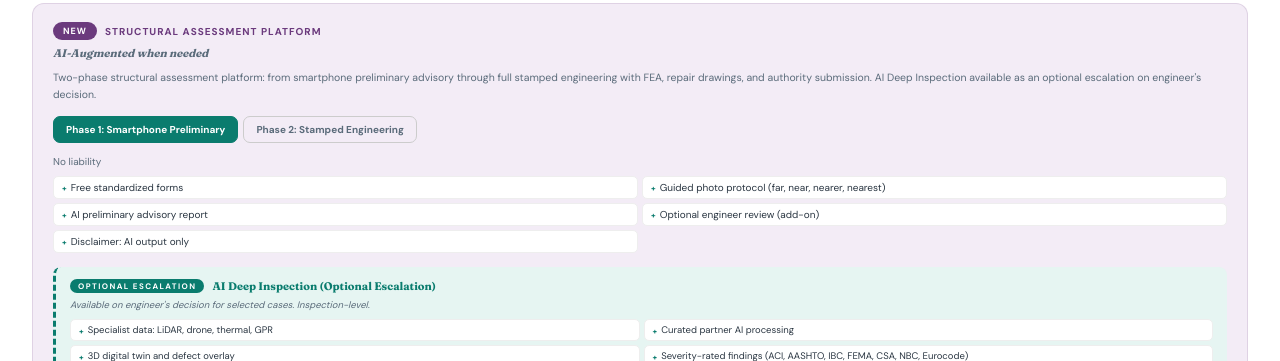
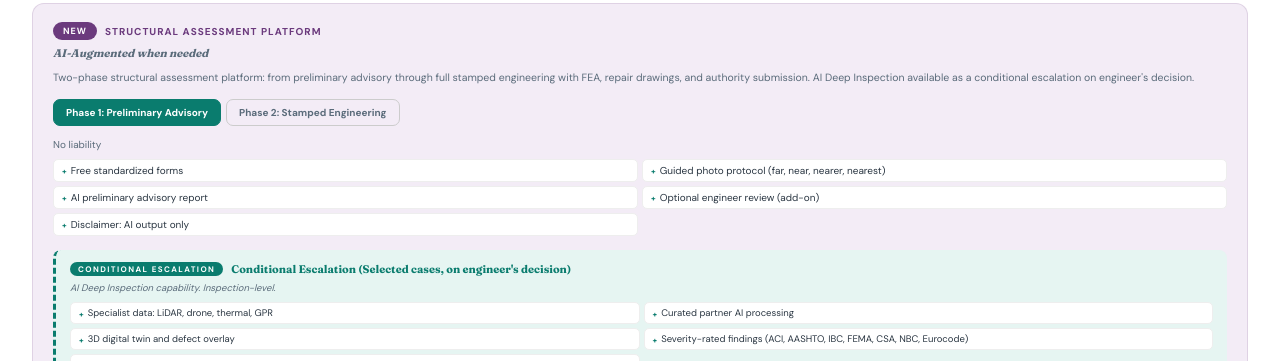
Before and after one commit to talihyounes/istructural-website, a React (Create React App) app: page / in a window 1280 px wide. Both pictures are taken after a click on the element "Design & Consultancy". Shown: the part 430-791 px from the top of the page. Built offline with nearby package versions, Linux system fonts and the light colour scheme.

Commit message:
Update App.jsx

```diff
--- a/src/App.jsx
+++ b/src/App.jsx
@@ -146,7 +146,7 @@ const tC={"Damage AI":P.coral,Platform:P.teal,Adjacent:P.gold,Processing:P.s1,Ha
 
 // ── PHASES (restructured: 2 phases + optional AI Deep Inspection escalation) ──
 const phases = [
-  {id:"p1",label:"Phase 1",title:"Smartphone Preliminary",price:"",liability:"No liability",color:P.s3,
+  {id:"p1",label:"Phase 1",title:"Preliminary Advisory",price:"",liability:"No liability",color:P.s3,
    items:["Free standardized forms","Guided photo protocol (far, near, nearer, nearest)","AI preliminary advisory report","Optional engineer review (add-on)","Disclaimer: AI output only"]},
   {id:"p2",label:"Phase 2",title:"Stamped Engineering",price:"",liability:"Full PE stamp + PI",color:P.redD,
    items:["FEA (ETABS, SAP2000, CSiBridge)","Full load + capacity calculations","Repair drawings (AutoCAD, Revit)","Material specs + construction sequence","Authority submission package"]},
@@ -154,7 +154,8 @@ const phases = [
 
 // ── OPTIONAL AI DEEP INSPECTION (escalation, available on engineer's decision) ──
 const aiDeepInspection = {
-  title:"AI Deep Inspection (Optional Escalation)",
+  title:"Conditional Escalation (Selected cases, on engineer's decision)",
+  subtitle:"AI Deep Inspection capability",
   liability:"Inspection-level",
   items:["Specialist data: LiDAR, drone, thermal, GPR","Curated partner AI processing","3D digital twin and defect overlay","Severity-rated findings (ACI, AASHTO, IBC, FEMA, CSA, NBC, Eurocode)","Detailed inspection dossier"],
 };
@@ -461,7 +462,7 @@ export default function App(){
             <div style={{fontSize:10,fontWeight:700,color:P.s2,letterSpacing:1,textTransform:"uppercase"}}>Structural Assessment Platform</div>
           </div>
           <div style={{fontSize:11,color:P.slate,fontStyle:"italic",fontFamily:"'Fraunces',serif",marginBottom:10}}>AI-Augmented when needed</div>
-          <div style={{fontSize:10.5,color:P.slate,lineHeight:1.6,marginBottom:12}}>Two-phase structural assessment platform: from smartphone preliminary advisory through full stamped engineering with FEA, repair drawings, and authority submission. AI Deep Inspection available as an optional escalation on engineer's decision.</div>
+          <div style={{fontSize:10.5,color:P.slate,lineHeight:1.6,marginBottom:12}}>Two-phase structural assessment platform: from preliminary advisory through full stamped engineering with FEA, repair drawings, and authority submission. AI Deep Inspection available as a conditional escalation on engineer's decision.</div>
 
           {/* Phase tabs */}
           <div style={{display:"flex",gap:5,marginBottom:12}}>
@@ -478,13 +479,13 @@ export default function App(){
             </div>
           )}
 
-          {/* Optional AI Deep Inspection callout (always visible below active phase) */}
+          {/* Conditional Escalation callout (AI Deep Inspection, always visible below active phase) */}
           <div style={{marginTop:14,padding:"12px 14px",borderRadius:8,background:P.s3L,borderLeft:`3px dashed ${P.s3}`}}>
-            <div style={{display:"flex",alignItems:"center",gap:8,marginBottom:6}}>
-              <span style={{fontSize:8,fontWeight:700,letterSpacing:1.4,color:P.white,background:P.s3,padding:"2px 8px",borderRadius:10,textTransform:"uppercase"}}>Optional Escalation</span>
+            <div style={{display:"flex",alignItems:"center",gap:8,marginBottom:6,flexWrap:"wrap"}}>
+              <span style={{fontSize:8,fontWeight:700,letterSpacing:1.4,color:P.white,background:P.s3,padding:"2px 8px",borderRadius:10,textTransform:"uppercase"}}>Conditional Escalation</span>
               <span style={{fontSize:11,fontWeight:700,color:P.s3,fontFamily:"'Fraunces',serif"}}>{aiDeepInspection.title}</span>
             </div>
-            <div style={{fontSize:9.5,color:P.slate,marginBottom:8,fontStyle:"italic"}}>Available on engineer's decision for selected cases. {aiDeepInspection.liability}.</div>
+            <div style={{fontSize:9.5,color:P.slate,marginBottom:8,fontStyle:"italic"}}>{aiDeepInspection.subtitle}. {aiDeepInspection.liability}.</div>
             <div style={{display:"grid",gridTemplateColumns:"1fr 1fr",gap:4,marginBottom:10}}>
               {aiDeepInspection.items.map((it,i)=><div key={i} style={{fontSize:9.5,color:P.charcoal,padding:"4px 8px",borderRadius:5,background:P.white,border:"1px solid #eee",display:"flex",gap:4}}><span style={{color:P.s3,fontWeight:800,fontSize:8,marginTop:2}}>+</span>{it}</div>)}
             </div>
@@ -536,7 +537,7 @@ export default function App(){
         <div onClick={()=>setPage("s2")} style={{padding:"14px 18px",borderRadius:10,background:P.s2L,border:`1px dashed ${P.s2}40`,cursor:"pointer",display:"flex",alignItems:"center",justifyContent:"space-between",gap:12}}>
           <div>
             <div style={{fontSize:9,fontWeight:700,letterSpacing:1.6,color:P.s2,textTransform:"uppercase",marginBottom:4}}>Looking for Structural Assessment?</div>
-            <div style={{fontSize:11,color:P.charcoal,lineHeight:1.5}}>The AI-Augmented Structural Assessment Platform is now part of Design Services. See <strong style={{color:P.s2}}>Design &gt; Structural Assessment Platform</strong> for Phase 1 (Smartphone Preliminary), Phase 2 (Stamped Engineering), and optional AI Deep Inspection escalation.</div>
+            <div style={{fontSize:11,color:P.charcoal,lineHeight:1.5}}>The AI-Augmented Structural Assessment Platform is now part of Design Services. See <strong style={{color:P.s2}}>Design &gt; Structural Assessment Platform</strong> for Phase 1 (Preliminary Advisory), Phase 2 (Stamped Engineering), and optional AI Deep Inspection escalation.</div>
           </div>
           <div style={{fontSize:11,fontWeight:700,color:P.white,background:P.s2,padding:"7px 14px",borderRadius:7,whiteSpace:"nowrap"}}>Go to Design &#8594;</div>
         </div>
@@ -920,7 +921,7 @@ export default function App(){
               <option>Seismic & Wind Engineering</option>
               <option>Nonlinear / Thermal Analysis</option>
               <option>Third-Party Review</option>
-              <option>Structural Assessment Platform | Phase 1 (Smartphone Preliminary)</option>
+              <option>Structural Assessment Platform | Phase 1 (Preliminary Advisory)</option>
               <option>Structural Assessment Platform | Phase 2 (Stamped Engineering)</option>
               <option>Other / Multiple</option>
             </select>
@@ -981,16 +982,10 @@ export default function App(){
       <form onSubmit={submit}>
         <div style={{fontSize:13,fontWeight:700,color:P.s3,marginBottom:6,fontFamily:"'Fraunces',serif"}}>AI & Technology | Start a Project</div>
         <div style={{fontSize:10,color:P.slate,marginBottom:12,lineHeight:1.6}}>AI literacy workshop, tool integration, or structural assessment platform. Select your path below.</div>
-        <div style={{display:"grid",gridTemplateColumns:"1fr 1fr",gap:8,marginBottom:12}}>
+        <div style={{display:"grid",gridTemplateColumns:"1fr",gap:8,marginBottom:12}}>
           <div style={{padding:"12px 14px",borderRadius:10,border:`1px solid ${P.s3b}20`,background:P.s3bL}}>
-            <div style={{fontSize:8,fontWeight:700,color:P.white,background:P.s3b,padding:"2px 8px",borderRadius:10,display:"inline-block"}}>Part A</div>
-            <div style={{fontSize:11,fontWeight:700,color:P.s3b,marginTop:4}}>AI Literacy & Readiness</div>
-            <div style={{fontSize:9,color:P.slate,marginTop:3,lineHeight:1.5}}>AI 101 workshops, readiness assessment, tool selection, implementation support.</div>
-          </div>
-          <div style={{padding:"12px 14px",borderRadius:10,border:`1px solid ${P.s3}20`,background:P.s3L}}>
-            <div style={{fontSize:8,fontWeight:700,color:P.white,background:P.s3,padding:"2px 8px",borderRadius:10,display:"inline-block"}}>Part B</div>
-            <div style={{fontSize:11,fontWeight:700,color:P.s3,marginTop:4}}>AI Structural Assessment</div>
-            <div style={{fontSize:9,color:P.slate,marginTop:3,lineHeight:1.5}}>Phase 1 (Smartphone), Phase 2 (AI Deep Inspection), Phase 3 (Stamped Engineering).</div>
+            <div style={{fontSize:11,fontWeight:700,color:P.s3b}}>AI Literacy & Readiness</div>
+            <div style={{fontSize:9,color:P.slate,marginTop:3,lineHeight:1.5}}>AI 101 workshops, readiness assessment, tool selection, implementation support. For structural assessment requests, see the Design Inquiry intake form.</div>
           </div>
         </div>
         <div style={{display:"grid",gridTemplateColumns:"1fr 1fr",gap:8}}>
@@ -1006,9 +1001,10 @@ export default function App(){
             <label style={labelStyle}>Service Path *</label>
             <select required style={inputStyle} value={values.part} onChange={set("part")}>
               <option value="">Select your path...</option>
-              <option>Part A | AI Literacy: AI 101 Workshop</option>
-              <option>Part A | AI Literacy: Readiness Assessment</option>
-              <option>Part A | AI Literacy: Tool Selection & Integration</option>
+              <option>AI Literacy: AI 101 Workshop</option>
+              <option>AI Literacy: Readiness Assessment</option>
+              <option>AI Literacy: Tool Selection & Integration</option>
+              <option>Implementation Support</option>
               <option>Cross-reference: Structural Assessment Platform | see Design intake</option>
             </select>
           </div>
```
